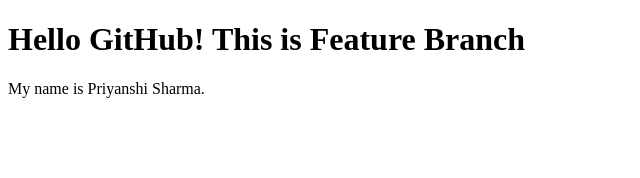
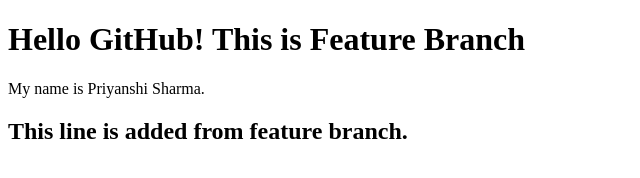
Before and after one commit to Priyanshisharma18/DevOps-Project-1, a plain HTML site: page index.html in a window 1280 px wide. Shown: the whole page, without its empty margins (0-640 px from the left). Drawn offline with Linux system fonts and the light colour scheme.

Commit message:
Added H2 heading from feature branch

```diff
--- a/index.html
+++ b/index.html
@@ -9,5 +9,7 @@
 
 <p>My name is Priyanshi Sharma.</p>
 
+<h2>This line is added from feature branch.</h2>
+
 </body>
 </html>
```
